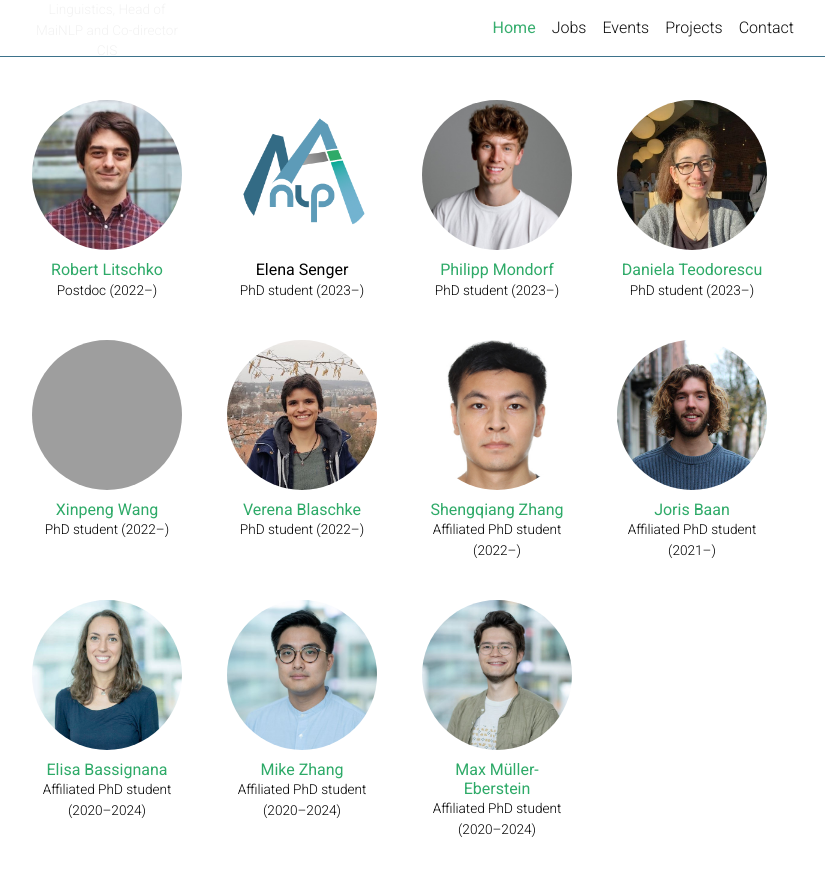
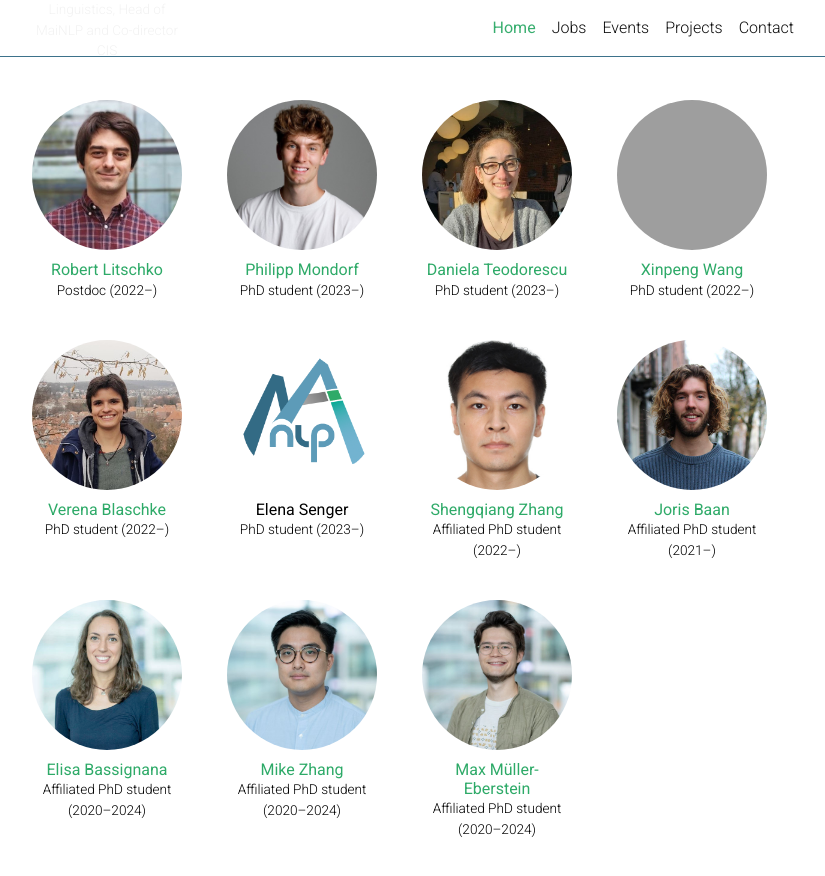
Before and after one commit to mainlp/mainlp.github.io, a Jekyll site: the page built from _pages/about.md, in a window 1280 px wide and 900 px high, scrolled down 1168 px. Shown: the top 876 px of the window, without its empty margins (223-1048 px from the left). Built offline with Jekyll 4.4.1, drawn with Linux system fonts in a browser that asks for light colours; full-size pictures stand in for the smaller copies a plugin makes; comment, search, counter and statistics services are not loaded; a style sheet for code colours, icons or effects is not loaded; part of the change alters nothing that is shown; grey boxes are pictures that could not be loaded.

Commit message:
Update about.md, move down

```diff
--- a/_pages/about.md
+++ b/_pages/about.md
@@ -38,10 +38,6 @@ staff:
       description: Postdoc (2022–)
       website: https://rlitschk.github.io/
       picture: robert.png
-    - name: Elena Senger
-      description: PhD student (2023–)
-      website: #
-      picture: mainlp-logo-500.png
     - name: Philipp Mondorf
       description: PhD student (2023–)
       website: https://pmmon.github.io/
@@ -58,6 +54,10 @@ staff:
       description: PhD student (2022–)
       website: https://verenablaschke.github.io/
       picture: verena.jpg
+    - name: Elena Senger
+      description: PhD student (2023–)
+      website: #
+      picture: mainlp-logo-500.png
     - name: Shengqiang Zhang
       description: Affiliated PhD student (2022–)
       website: https://shengqiang-zhang.github.io/
```
